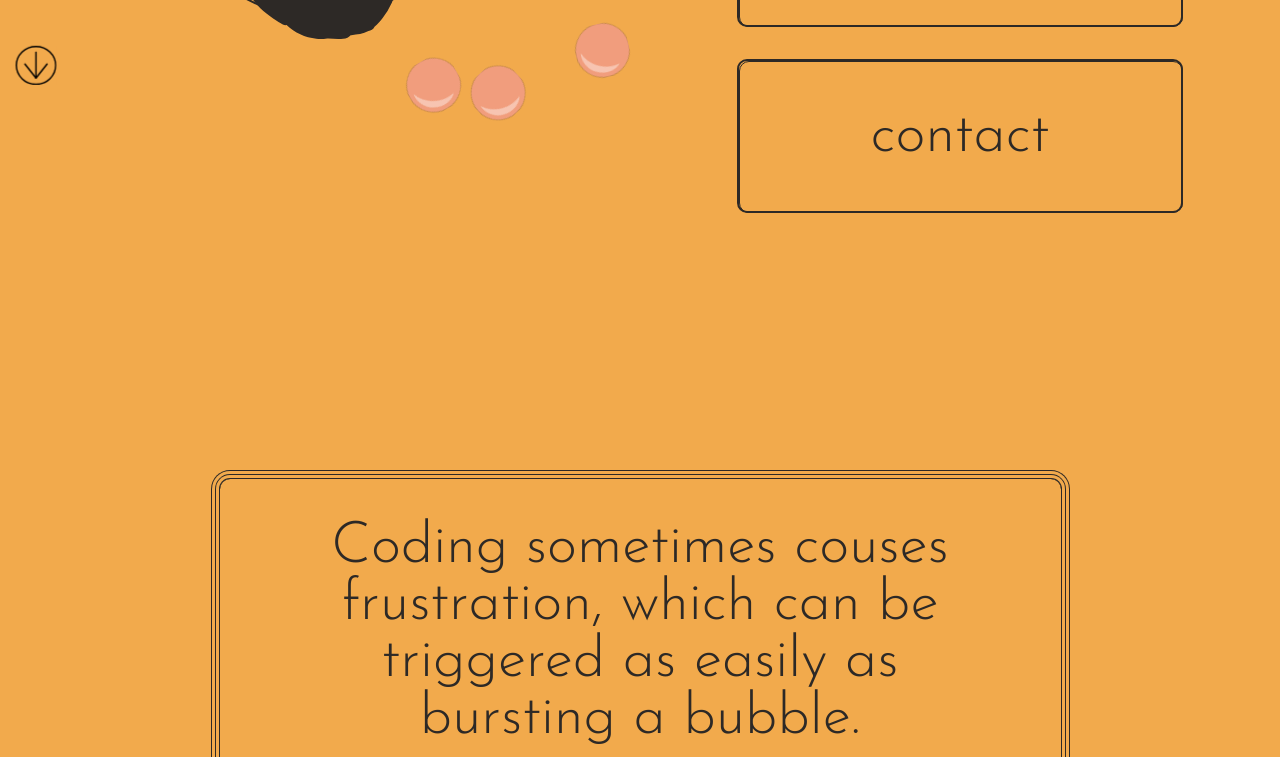
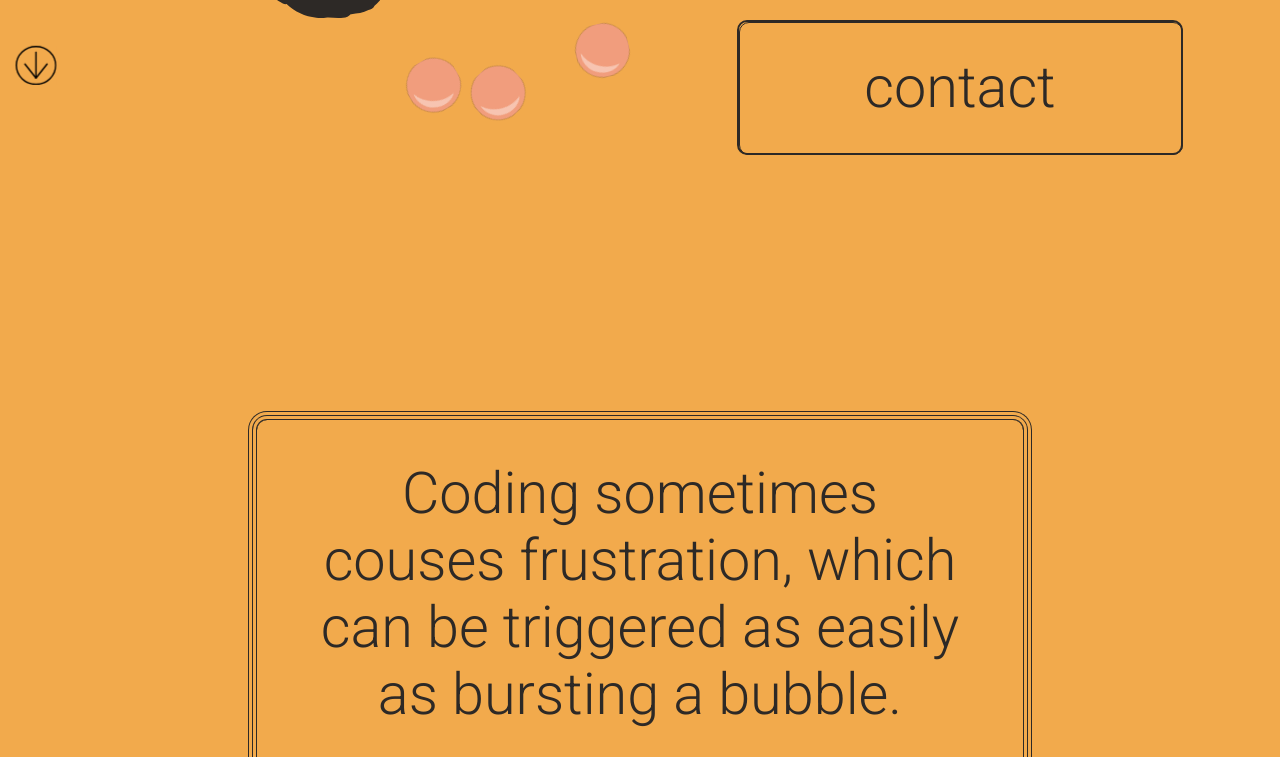
Before and after one commit to MichGlz/portfolio, a plain HTML site: page index.html in a window 1280 px wide. Shown: the part 699-1456 px from the top of the page. Drawn offline with nearby package versions, Linux system fonts and the light colour scheme; a web font is replaced by a local one.

Commit message:
first commit

```diff
--- a/css/style.css
+++ b/css/style.css
@@ -1,7 +1,7 @@
 @import url("https://fonts.googleapis.com/css2?family=Love+Ya+Like+A+Sister&family=Quicksand:wght@300;700&display=swap");
 @import url("https://fonts.googleapis.com/css2?family=Josefin+Sans:wght@100;200;300;600&family=Roboto:wght@100;300;400&display=swap");
 :root {
-  --font-name: "Josefin Sans", "Roboto", sans-serif;
+  --font-name: "Roboto", sans-serif;
   --font-headlines: "Quicksand", sans-serif;
   --font-body: Arial, Helvetica, sans-serif;
   --body-color: #2d2926;
@@ -42,6 +42,11 @@ header h1 {
 main {
   width: 100%;
   background-color: var(--background-color);
+}
+
+.sections-wrapper {
+  max-width: 1500px;
+  margin: 0 auto;
 }
 
 section {
@@ -98,7 +103,7 @@ section {
 .box {
   position: relative;
   width: 80%;
-  height: 12vw;
+  padding: 2rem 3rem;
   min-height: fit-content;
   border: solid 2px var(--body-color);
   transition: 0.2s;
@@ -185,7 +190,7 @@ h2 {
   width: max(3vw, 3vh, 40px);
   height: max(3vw, 3vh, 40px);
   background-color: var(--background-color);
-  background-image: url(../assets/arrow-down.svg);
+  background-image: url(./assets/arrow-down.svg);
   background-position: center;
   background-repeat: no-repeat;
   background-size: contain;
--- a/index.html
+++ b/index.html
@@ -15,6 +15,7 @@
     </header>
 
     <main>
+      <div class="sections-wrapper">
         <section id="principal">
           <div class="svg-container-wrapper">
             <div class="svg-container"></div>
@@ -34,8 +35,8 @@
         </section>
         <section id="about-me">
           <p>
-          I’m born and raised in Mexico City. I grew up in a heartwarming family with tree siblings and parents that encouraged my creativity and curiosity to experiment with my ideas and different technology. From a early age my father showed me how
-          to fix my toys, instead of buying new. This is a quality I’ve had with me all my life, and as a child I un sampled my toys, in order to sample it again.
+            I’m born and raised in Mexico City. I grew up in a heartwarming family with tree siblings and parents that encouraged my creativity and curiosity to experiment with my ideas and different technology. From a early age my father showed me
+            how to fix my toys, instead of buying new. This is a quality I’ve had with me all my life, and as a child I un sampled my toys, in order to sample it again.
           </p>
 
           <p>I’ve been a boy scout with my brother and father from a early age, and the brotherhood and discipline I’ve learned in my many years there is fundamental in my way of being there for my friends and my loyalty as a employee.</p>
@@ -46,10 +47,11 @@
           </p>
 
           <p>
-          I worked there as a project developer being specialized in the famous “Acapulco” chair from Mexico. While working in the company I meet my wife. We moved together in Copenhagen and got married in the summer of 2018. The year after our baby
-          boy came to us, and we’re yet again expecting a child in the beginning of 2021. I decided to follow a dream about studying, so I applied for MDD at KEA in 2020.
+            I worked there as a project developer being specialized in the famous “Acapulco” chair from Mexico. While working in the company I meet my wife. We moved together in Copenhagen and got married in the summer of 2018. The year after our
+            baby boy came to us, and we’re yet again expecting a child in the beginning of 2021. I decided to follow a dream about studying, so I applied for MDD at KEA in 2020.
           </p>
         </section>
+      </div>
       <div class="bubbles-container">
         <a href="#quote" id="arrow"></a>
       </div>
--- a/js/script.js
+++ b/js/script.js
@@ -58,7 +58,7 @@ function scrollingChanges(e) {
       bubbleFactory();
     }
 
-    arrow.style.backgroundImage = "url(../assets/arrow-up.svg)";
+    arrow.style.backgroundImage = "url(./assets/arrow-up.svg)";
     arrow.href = "#header";
   } else {
     document.querySelectorAll(".face").forEach((face) => {
@@ -70,7 +70,7 @@ function scrollingChanges(e) {
       face.classList.add("hide");
     });
     if (st < 20) {
-      arrow.style.backgroundImage = "url(../assets/arrow-down.svg)";
+      arrow.style.backgroundImage = "url(./assets/arrow-down.svg)";
       arrow.href = "#quote";
     }
   }
```
Lines whose indentation alone changed are shown as unchanged.
